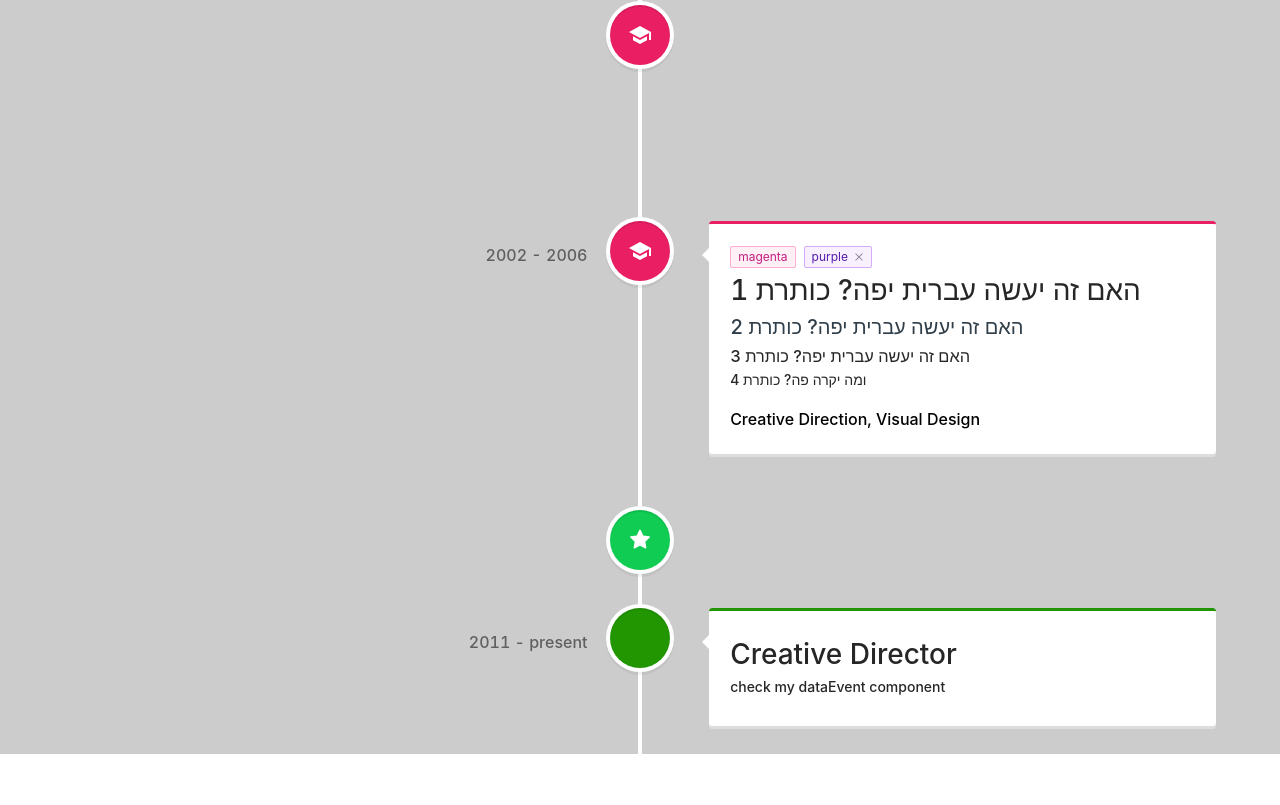
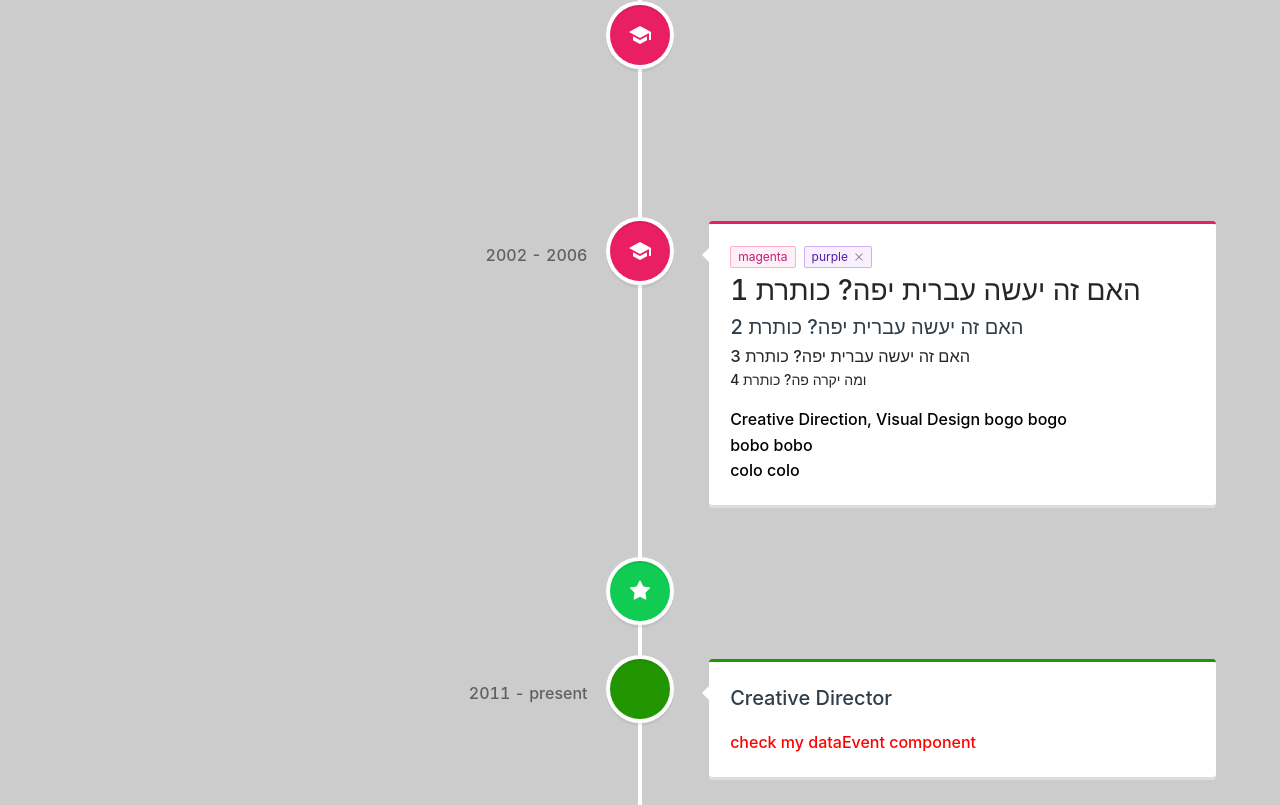
Before and after one commit to ItamarSoffer/reality_client, a React (Create React App) app: page /base_timeline in a window 1280 px wide. Shown: the part 1216-2021 px from the top of the page. Before the commit the page ends 1970 px from the top, so only its background shows below. Built offline with nearby package versions, Linux system fonts and the light colour scheme.

Commit message:
mutli line text

```diff
--- a/src/Timelines/base_timeline.js
+++ b/src/Timelines/base_timeline.js
@@ -139,8 +139,8 @@ class BaseTimeline extends React.Component {
             <h2 className="vertical-timeline-element-title">האם זה יעשה עברית יפה? כותרת 2</h2>
             <h3 className="vertical-timeline-element-title">האם זה יעשה עברית יפה? כותרת 3</h3>
             <h4 className="vertical-timeline-element-subtitle">ומה יקרה פה? כותרת 4</h4>
-            <p>
-              Creative Direction, Visual Design
+            <p style={{whiteSpace:"pre"}}>
+                {'Creative Direction, Visual Design bogo bogo\nbobo bobo\ncolo colo'}
             </p>
           </VerticalTimelineElement>
           <VerticalTimelineElement
--- a/src/dataEvent/dataEventComponent.js
+++ b/src/dataEvent/dataEventComponent.js
@@ -39,11 +39,11 @@ class DataEvent extends React.Component {
             date={this.props.data.event_time}
 
           >{this.props.data.header ?
-            <h1 className="vertical-timeline-element-title">{this.props.data.header}</h1>: null }
+            <h2 className="vertical-timeline-element-title">{this.props.data.header}</h2>: null }
             {this.props.data.text ?
-                <h4>
+                <p style={{whiteSpace:"pre"}}>
                 {this.props.data.text}
-            </h4>: null}
+            </p>: null}
                 {this.props.data.link ?
                     <a href={this.props.data.link}>{this.props.data.link}</a>: null}
           </VerticalTimelineElement>
```
